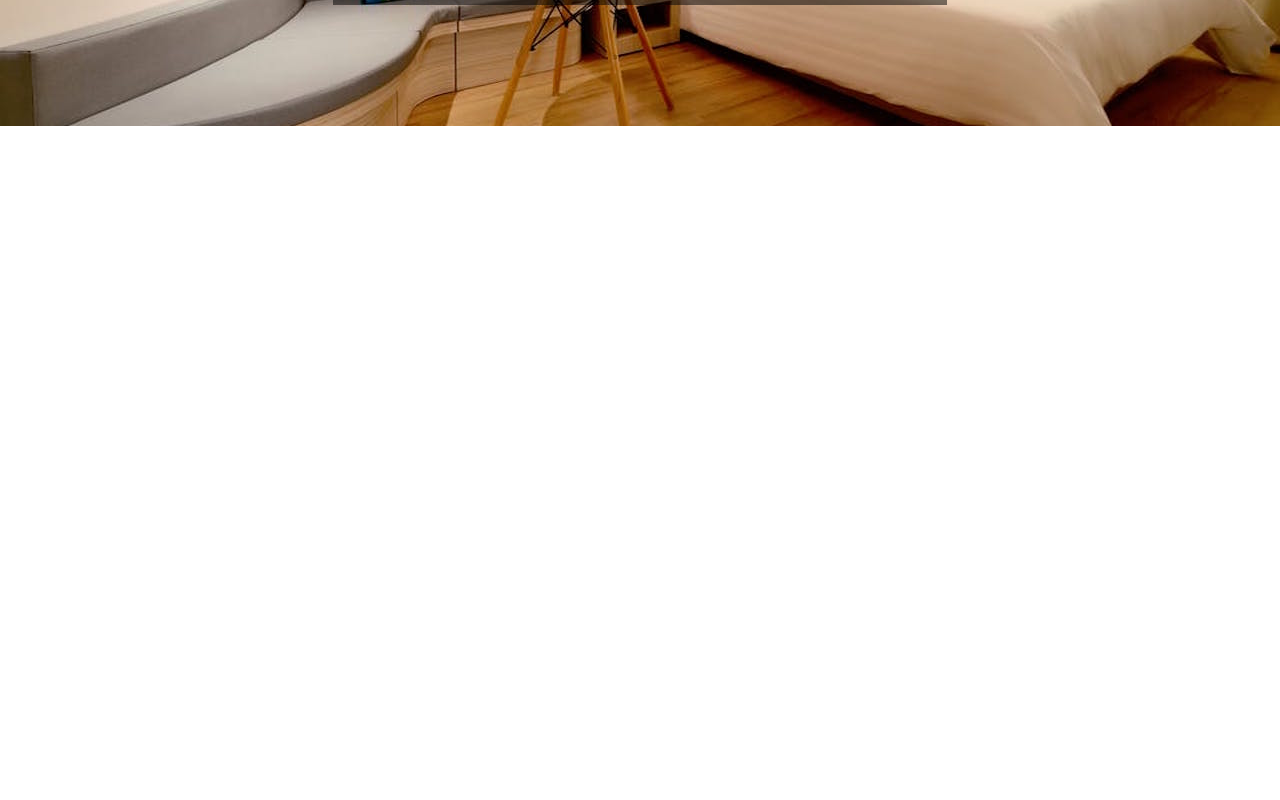
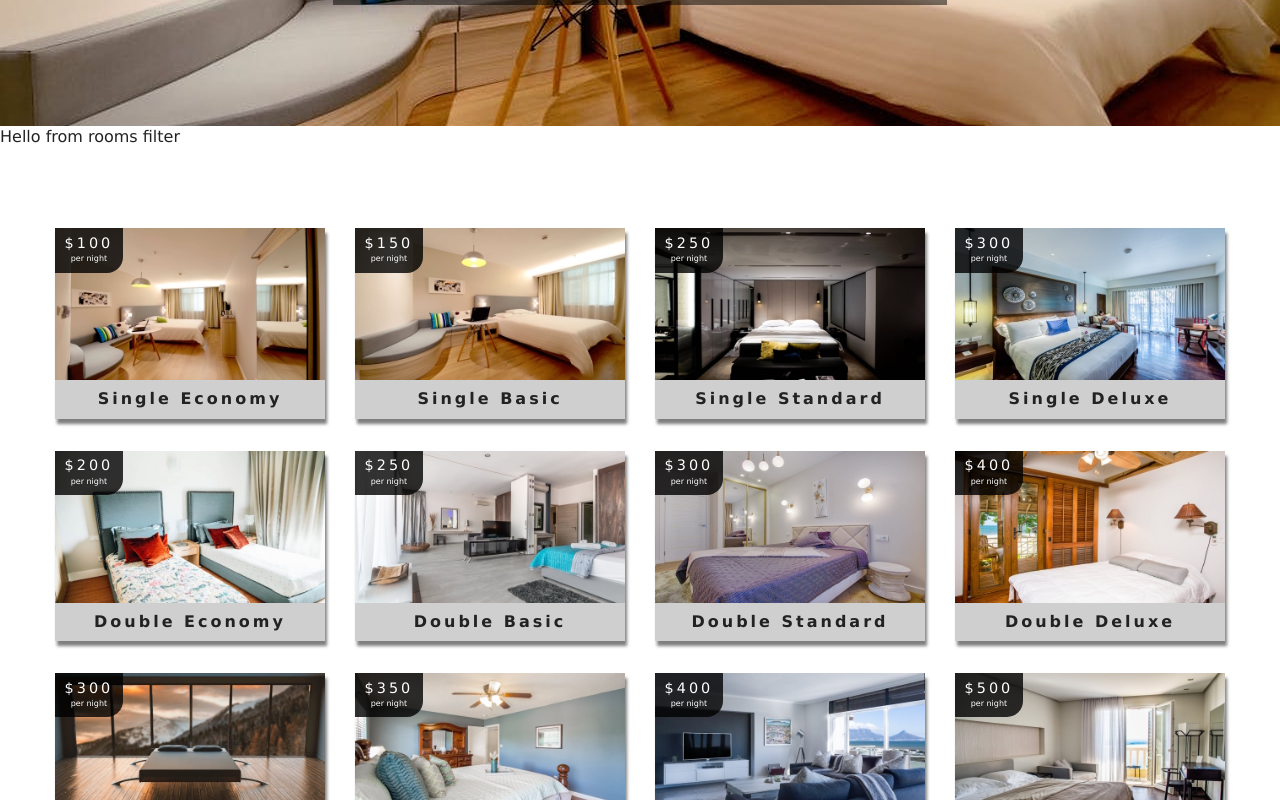
Before and after one commit to greatnonso7/react-beach-resort, a React (Create React App) app: page /rooms in a window 1280 px wide. Shown: the part 420-1220 px from the top of the page. Before the commit the page ends 800 px from the top, so only its background shows below. Built offline with nearby package versions, Linux system fonts and the light colour scheme.

Commit message:
Added rooms routes and its contents

```diff
--- a/src/Context.js
+++ b/src/Context.js
@@ -56,4 +56,14 @@
 
 const RoomConsumer = RoomContext.Consumer
 
+export function withRoomConsumer(Component) {
+    return function ConsumerWrapper(props) {
+        return (
+            <RoomConsumer>
+                {value => <Component {...props} context={value}/>}
+            </RoomConsumer>
+        )
+    }
+}
+
 export { RoomProvider, RoomConsumer, RoomContext}
--- /dev/null
+++ b/src/components/RoomContainer.component.jsx
@@ -0,0 +1,70 @@
+import React from 'react'
+import RoomFilter from './RoomFilter.component'
+import RoomList from './RoomList.component'
+import { withRoomConsumer } from '../Context'
+import Loading from './Loading.component'
+
+function RoomContainer({context}) {
+    const { loading, sortedRooms, rooms } = context
+
+    if(loading === true) {
+        return  <Loading />;
+    }
+
+    return (
+        <>
+            <RoomFilter rooms={rooms} />
+            <RoomList rooms={sortedRooms} />
+        </>
+    )
+}
+
+export default withRoomConsumer(RoomContainer)
+
+
+
+
+
+
+
+
+
+
+
+
+
+
+
+
+
+
+
+
+
+// import React from 'react'
+// import RoomFilter from './RoomFilter.component'
+// import RoomList from './RoomList.component'
+// import { RoomConsumer } from '../Context'
+// import Loading from './Loading.component'
+
+// export default function RoomContainer() {
+//     return (
+//         <RoomConsumer>
+//             {   value => {
+//                     const { loading, sortedRooms, rooms } = value
+//                     if(loading === true) {
+//                         return <Loading />;
+//                     }
+//                     return (
+//                         <div>
+//                             Hello from Rooms container
+//                             <RoomFilter rooms={rooms} />
+//                             <RoomList rooms={sortedRooms} />
+//                         </div>
+//                     )
+//                 }
+//             }
+//         </RoomConsumer>
+
+//     )
+// }
--- /dev/null
+++ b/src/components/RoomFilter.component.jsx
@@ -0,0 +1,9 @@
+import React from 'react'
+
+export default function RoomFilter() {
+    return (
+        <div>
+            Hello from rooms filter
+        </div>
+    )
+}
--- /dev/null
+++ b/src/components/RoomList.component.jsx
@@ -0,0 +1,23 @@
+import React from 'react'
+import Rooms from './Room.component'
+
+export default function RoomsList({rooms}) {
+    if (rooms.length === 0) {
+        return (
+            <div className="empty-search">
+                <h3>unfortunately no rooms matched your search parameters</h3>
+            </div>
+        )
+    }
+    return (
+        <section className="roomslist">
+            <div className="roomslist-center">
+                {
+                    rooms.map(item => {
+                        return <Rooms key={item.id} room={item} />
+                    })
+                }
+            </div>
+        </section >
+    )
+}
--- a/src/pages/Rooms.component.jsx
+++ b/src/pages/Rooms.component.jsx
@@ -1,11 +1,13 @@
 import React from 'react'
 import Hero from '../components/Hero.component';
 import Banner from '../components/Banner.component';
+import RoomContainer from '../components/RoomContainer.component';
 import { Link } from 'react-router-dom';
 
 
 const Rooms = () => {
     return (
+        <>
             <Hero hero='roomsHero'>
                 <Banner title="our rooms">
                     <Link to="/" className="btn-primary">
@@ -13,6 +15,8 @@
                     </Link>
                 </Banner>
             </Hero>
+            <RoomContainer />
+        </>
     )
 }
 
--- a/src/pages/SingleRoom.Component.jsx
+++ b/src/pages/SingleRoom.Component.jsx
@@ -1,6 +1,5 @@
 import React, { Component } from 'react'
 import defaultBcg from '../images/room-1.jpeg'
-import Hero from '../components/Hero.component'
 import Banner from '../components/Banner.component'
 import { Link } from 'react-router-dom'
 import { RoomContext } from '../Context'
```
Lines whose indentation alone changed are shown as unchanged.
